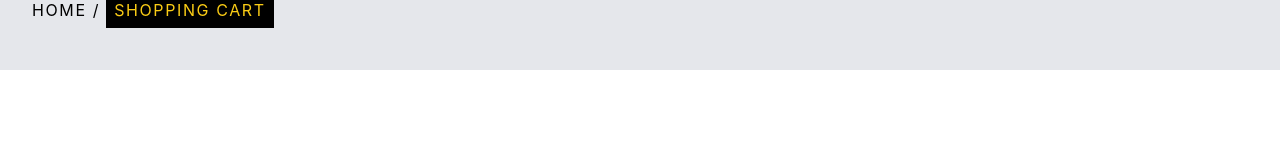
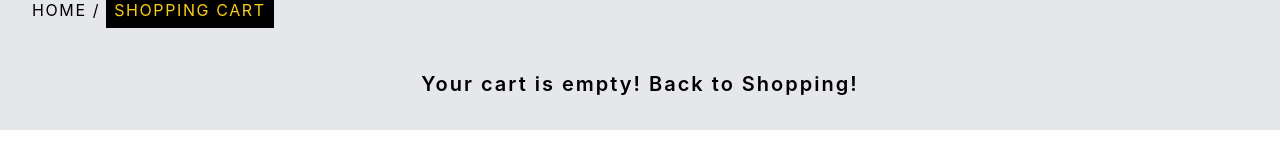
Before and after one commit to Pranta07/lady-client, a React (Create React App) app: page /cart in a window 1280 px wide. Shown: the part 292-439 px from the top of the page. Built offline with nearby package versions, Linux system fonts and the light colour scheme; no server answers; what tw-elements would draw is missing.

Commit message:
redirect to shopCatalog page

```diff
--- a/src/Components/CheckoutPage/Success.js
+++ b/src/Components/CheckoutPage/Success.js
@@ -28,6 +28,8 @@ const Success = () => {
                 if (result.modifiedCount) {
                     alert("Order Placed Successfully!");
                     window.location.replace("http://localhost:3000");
+                    localStorage.clear();
+                    sessionStorage.clear();
                 } else {
                     alert("Confirm Your Order First!");
                 }
--- a/src/Components/ShoppingCart/ShoppingCart.js
+++ b/src/Components/ShoppingCart/ShoppingCart.js
@@ -42,6 +42,13 @@ const ShoppingCart = () => {
                     </span>
                 </p>
             </div>
+            {cart.length === 0 ? (
+                <div>
+                    <p className="text-xl tracking-widest font-semibold mb-8">
+                        Your cart is empty! Back to Shopping!
+                    </p>
+                </div>
+            ) : (
                 <div className="bg-white py-10 border-b-2 border-gray-300">
                     <div className="container mx-auto text-left">
                         <h1 className="uppercase tracking-widest text-4xl m-8">
@@ -82,6 +89,7 @@ const ShoppingCart = () => {
                         </div>
                     </div>
                 </div>
+            )}
         </>
     );
 };
--- a/src/Components/SingleShop/ShopSingle.js
+++ b/src/Components/SingleShop/ShopSingle.js
@@ -2,7 +2,7 @@ import React, { useEffect, useState } from "react";
 import DressGallery from "../DressGallery/DressGallery";
 import { useSelector, useDispatch } from "react-redux";
 import { decrement, increment } from "../../Redux/slices/counterSlice";
-import { useParams } from "react-router-dom";
+import { Link, useParams } from "react-router-dom";
 
 const relatedProducts = [
     {
@@ -61,6 +61,7 @@ const ShopSingle = () => {
             newCart[id] = quantity;
         }
         localStorage.setItem("cart", JSON.stringify(newCart));
+        alert("Product Added Successfully!");
     };
 
     return (
@@ -133,12 +134,14 @@ const ShopSingle = () => {
                             +
                         </button>
                         <br></br>
+                        <Link to="/shopCatalog">
                             <button
                                 onClick={handleAddToCart}
                                 className="uppercase bg-black text-yellow-400 tracking-wider px-8 py-3 my-8 hover:bg-gray-900 cursor-pointer"
                             >
                                 add to cart
                             </button>
+                        </Link>
                         <p className="text-sm">
                             Like your favorite lightweight sweater, only
                             sleeker, chicer, and longer, this maxi dress is as
```
Lines whose indentation alone changed are shown as unchanged.
